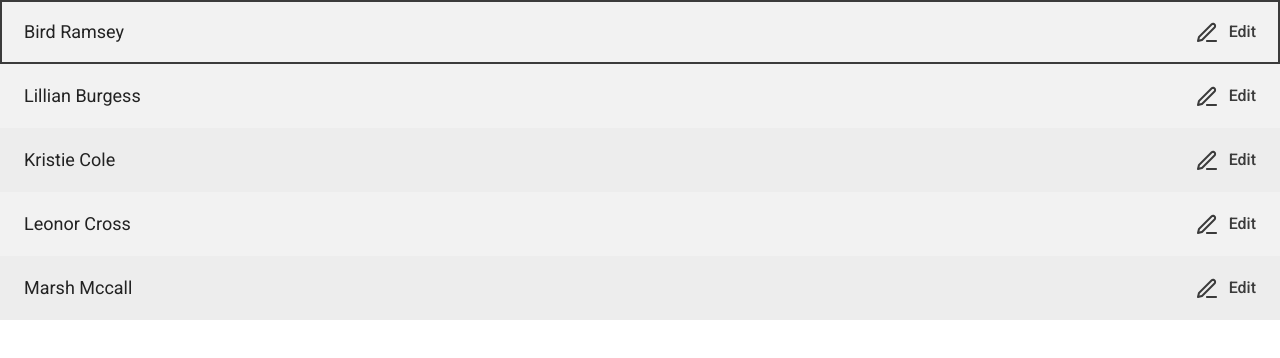
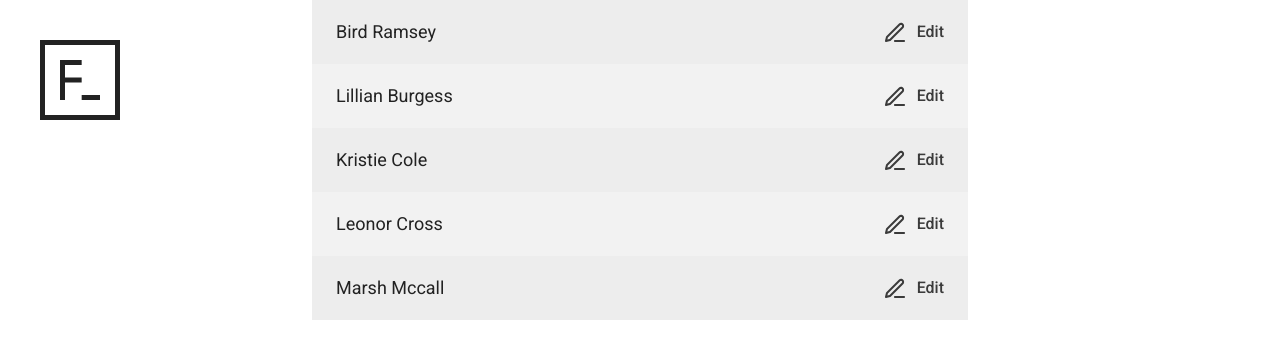
Before and after one commit to kepler003/forte, a React (Create React App) app: page / in a window 1280 px wide. Shown: the top 358 px of the page. Built offline with nearby package versions, Linux system fonts and the light colour scheme; data requests are answered from the project's data file.

Commit message:
Create Main component

```diff
--- a/src/App.jsx
+++ b/src/App.jsx
@@ -1,15 +1,20 @@
-import "./App.css";
-import EditIntern from "./EditIntern";
-import InternList from "./InternList";
-import { Routes, Route } from "react-router-dom";
+import './App.css';
+import { Routes, Route } from 'react-router-dom';
+import EditIntern from './EditIntern';
+import InternList from './InternList';
+import Header from './components/Header/Header';
+import Main from './components/Main/Main';
 
 function App() {
   return (
-    <div className="App">
-      <Routes>
-        <Route path="/interns/:id" exact element={<EditIntern />} />
-        <Route path="/" element={<InternList />} />
-      </Routes>
+    <div className='App'>
+      <Header />
+      <Main>
+        <Routes>
+          <Route path='/interns/:id' exact element={<EditIntern />} />
+          <Route path='/' element={<InternList />} />
+        </Routes>
+      </Main>
     </div>
   );
 }
--- /dev/null
+++ b/src/components/Main/Main.jsx
@@ -0,0 +1,7 @@
+import cls from './Main.module.css';
+
+const Main = ({ className, ...props }) => {
+  return <main className={[className, cls.main].join(' ')} {...props} />;
+};
+
+export default Main;
--- /dev/null
+++ b/src/components/Main/Main.module.css
@@ -0,0 +1,5 @@
+.main {
+  width: 100%;
+  max-width: 65.6rem;
+  margin: 0 auto;
+}
```
